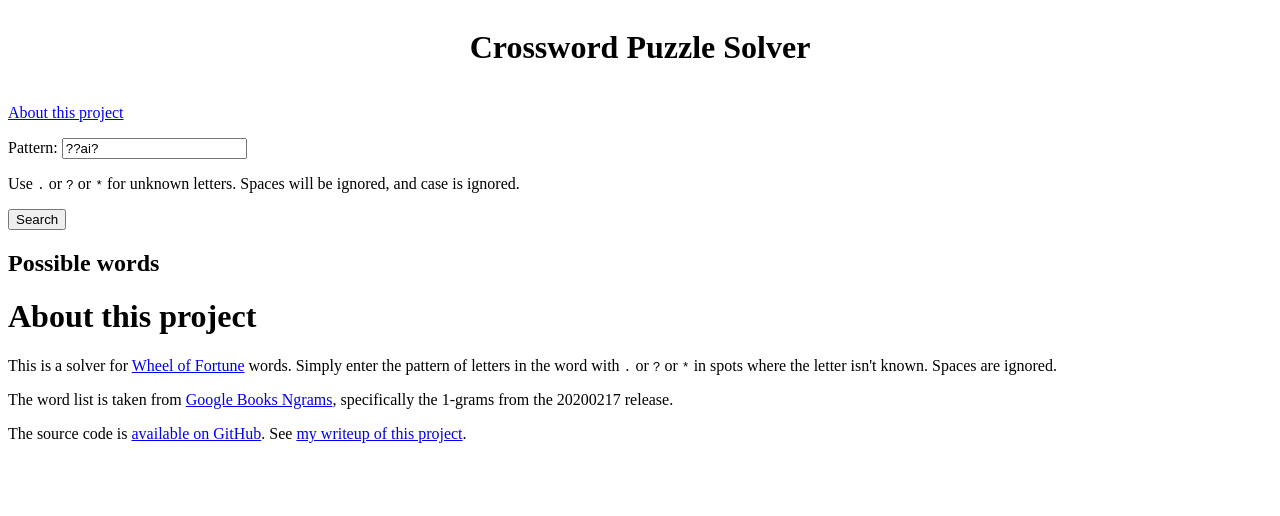
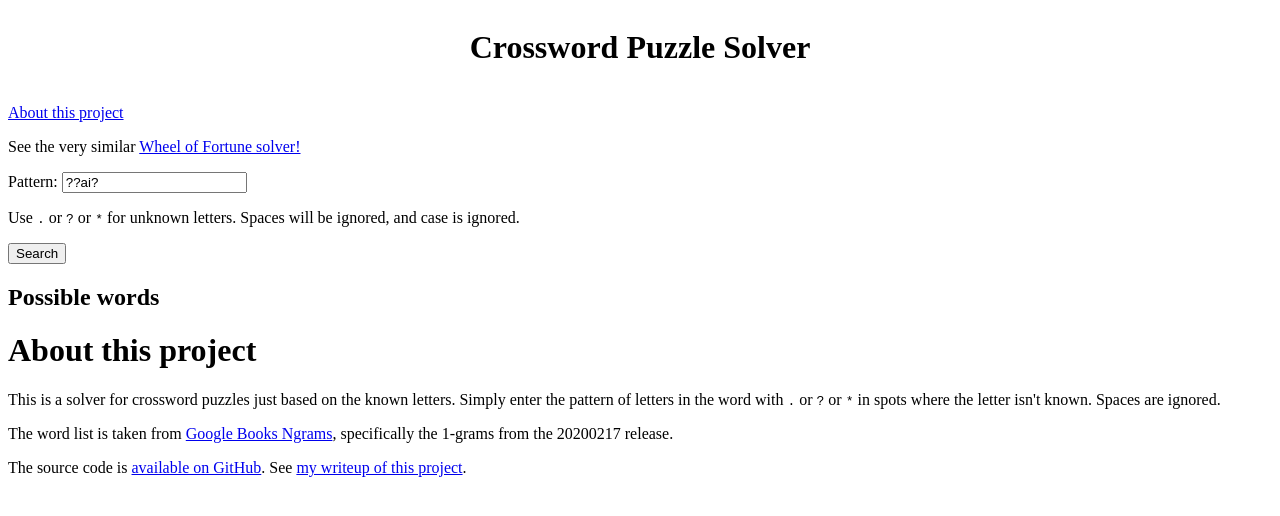
Before and after one commit to gregstoll/wheeloffortune, a website built with webpack: page crossword/public/index.html in a window 1280 px wide. Built offline with nearby package versions, Linux system fonts and the light colour scheme.

Commit message:
add crosslinks

```diff
--- a/crossword/public/index.html
+++ b/crossword/public/index.html
@@ -25,6 +25,7 @@
             <h1 style="display: inline-block;">Crossword Puzzle Solver</h1>
         </div>
         <p><a href="#about">About this project</a></p>
+        <p>See the very similar <a href="/wheeloffortune">Wheel of Fortune solver!</a></p>
         <p><label for="pattern">Pattern:&nbsp;</label><input type="text" id="pattern"></p>
         <p>Use <kbd>.</kbd> or <kbd>?</kbd> or <kbd>*</kbd> for unknown letters. Spaces will be ignored, and case is ignored.</p>
         <p><input type="button" name="search" id="search" value="Search"></p>
@@ -36,7 +37,7 @@
         </div>
         <h1 id="about">About this project</h1>
         <div class="col-md-8">
-            <p>This is a solver for <a href="https://en.wikipedia.org/wiki/Wheel_of_Fortune_(American_game_show)">Wheel of Fortune</a> words. Simply enter the pattern of letters in the word with <kbd>.</kbd> or <kbd>?</kbd> or <kbd>*</kbd> in spots where the letter isn't known. Spaces are ignored.</p>
+            <p>This is a solver for crossword puzzles just based on the known letters. Simply enter the pattern of letters in the word with <kbd>.</kbd> or <kbd>?</kbd> or <kbd>*</kbd> in spots where the letter isn't known. Spaces are ignored.</p>
             <p>The word list is taken from <a href="https://storage.googleapis.com/books/ngrams/books/datasetsv3.html">Google Books Ngrams</a>, specifically the 1-grams from the 20200217 release.</p>
             <p>The source code is <a href="https://github.com/gregstoll/wheeloffortune">available on GitHub</a>. See <a href="https://gregstoll.wordpress.com/2021/09/18/new-project-wheel-of-fortune-solver-and-rust-is-still-faster-than-python/">my writeup of this project</a>.</p>
         </div>
```
Also changed, not shown: wheeloffortune/public/index.html (+1 -0 lines).
